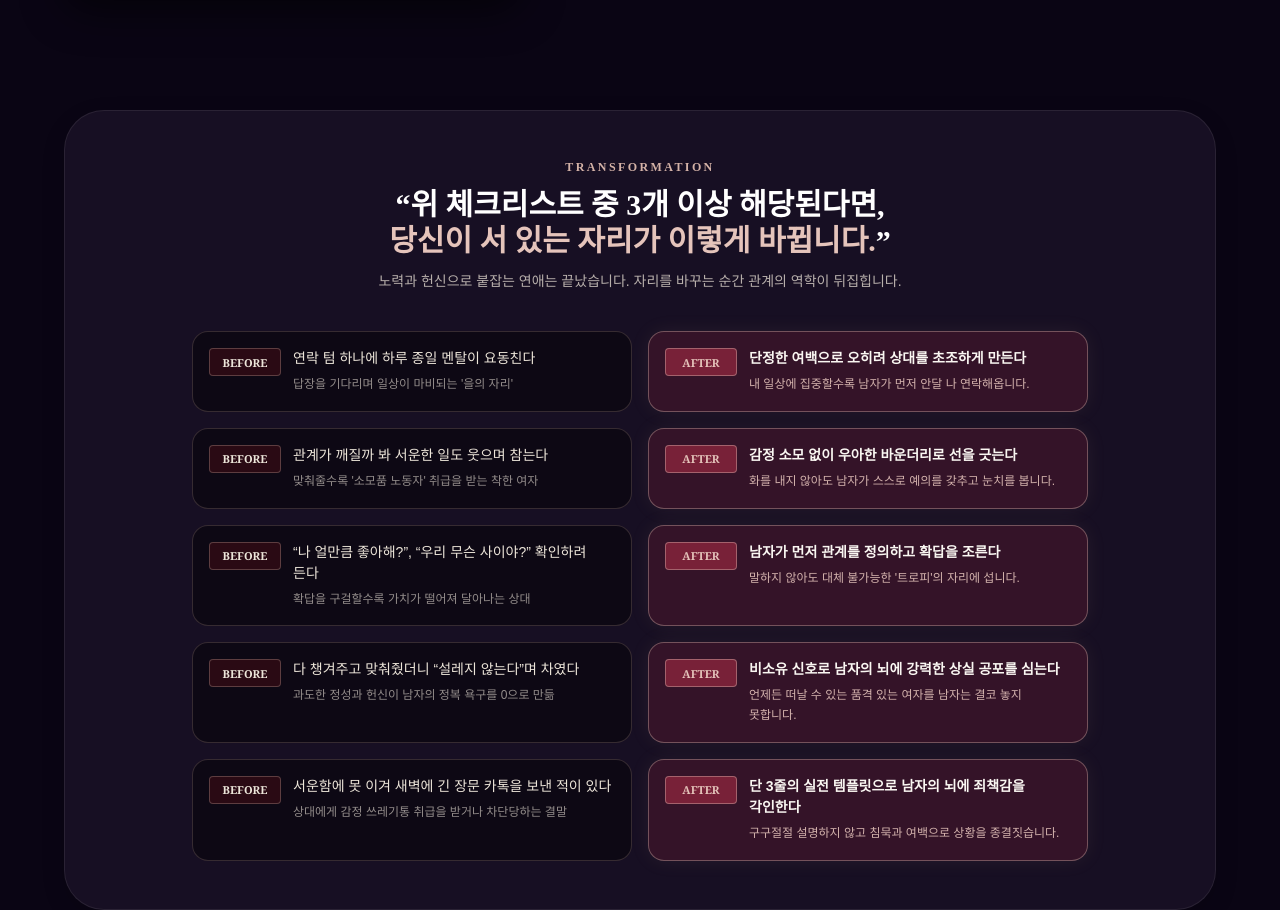
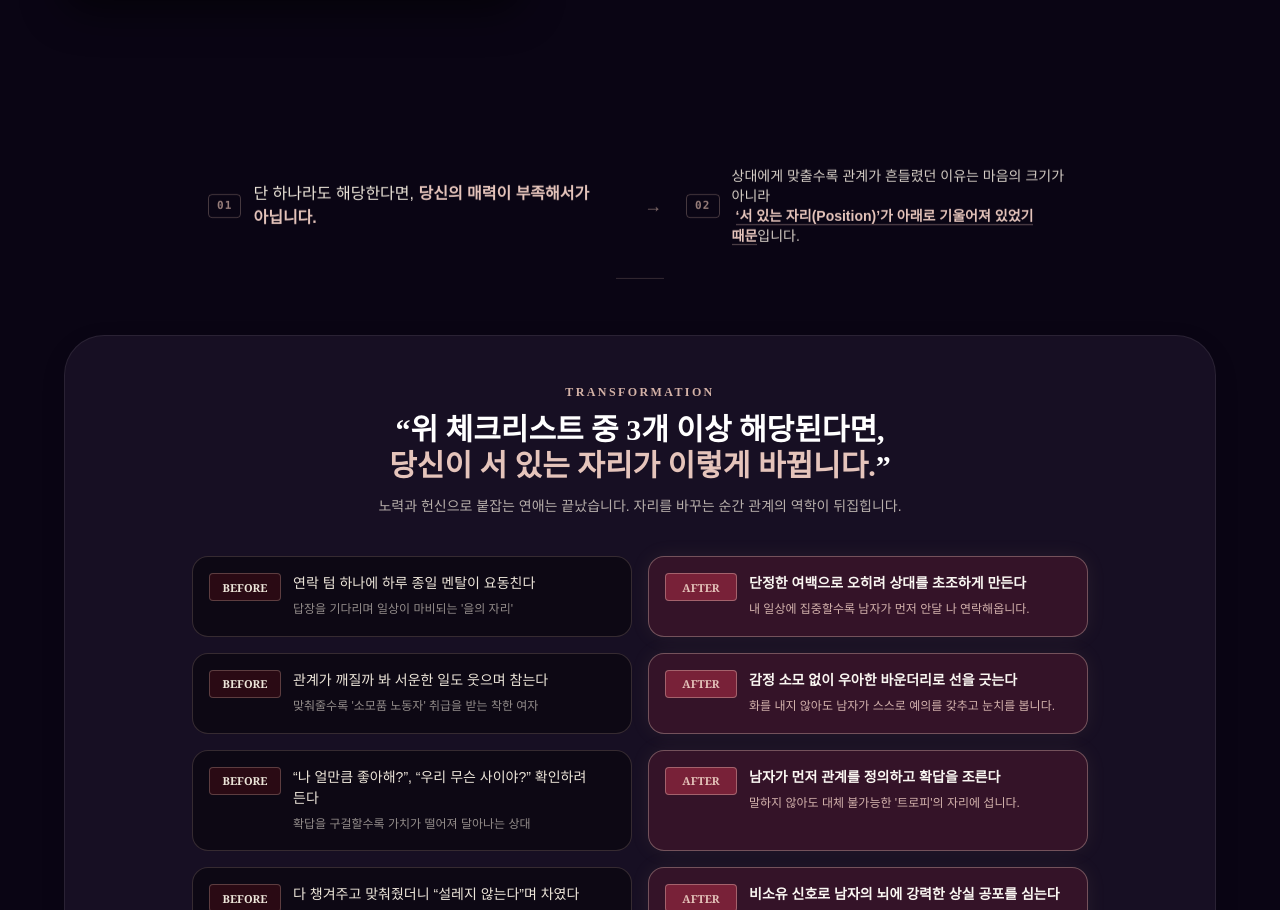
Before and after one commit to woolbo100/buzasun, a Next.js app: page /reports/love-secret in a window 1280 px wide. Shown: the part 2822-3732 px from the top of the page. Built offline with nearby package versions, Linux system fonts and the light colour scheme; no server answers; the database is empty.

Commit message:
feat(love-secret): 체크리스트와 Before/After 연결 원인 진단 브릿지 섹션 추가

```diff
--- a/app/reports/love-secret/page.tsx
+++ b/app/reports/love-secret/page.tsx
@@ -434,6 +434,47 @@ export default function LoveSecretEbookPage() {
                 </div>
               </Reveal>
             </section>
+
+            {/* ═══════════════════════════════════════════════════════════════
+                체크리스트와 Before/After를 잇는 원인 진단 브릿지
+               ═══════════════════════════════════════════════════════════════ */}
+            <div className="py-8 md:py-14 max-w-4xl mx-auto px-4 text-center">
+              <Reveal>
+                <div className="flex flex-col md:flex-row items-center justify-center gap-4 md:gap-6 break-keep">
+                  {/* 스텝 01 */}
+                  <div className="flex items-center gap-3 text-left">
+                    <span className="text-[11px] font-mono font-bold text-[#D4B2A7]/70 tracking-widest px-2 py-0.5 rounded border border-[#D4B2A7]/30 shrink-0">
+                      01
+                    </span>
+                    <p className="text-sm md:text-base text-[#EDE6DA] font-medium leading-relaxed">
+                      단 하나라도 해당한다면, <span className="text-[#E5C4BB] font-semibold">당신의 매력이 부족해서가 아닙니다.</span>
+                    </p>
+                  </div>
+
+                  {/* 연결 화살표: PC는 오른쪽, 모바일은 아래쪽 */}
+                  <div className="text-[#D4B2A7]/60 flex items-center justify-center shrink-0">
+                    <span className="hidden md:inline text-lg font-light">→</span>
+                    <span className="md:hidden text-sm font-light">↓</span>
+                  </div>
+
+                  {/* 스텝 02 */}
+                  <div className="flex items-center gap-3 text-left">
+                    <span className="text-[11px] font-mono font-bold text-[#D4B2A7]/70 tracking-widest px-2 py-0.5 rounded border border-[#D4B2A7]/30 shrink-0">
+                      02
+                    </span>
+                    <p className="text-xs md:text-sm text-[#EDE6DA]/90 leading-relaxed">
+                      상대에게 맞출수록 관계가 흔들렸던 이유는 마음의 크기가 아니라<br className="hidden lg:inline" />
+                      <span className="text-[#E5C4BB] font-semibold border-b border-[#E5C4BB]/40 ml-1">
+                        ‘서 있는 자리(Position)’가 아래로 기울어져 있었기 때문
+                      </span>입니다.
+                    </p>
+                  </div>
+                </div>
+
+                {/* 얇은 정돈 선 */}
+                <div className="w-12 h-[1px] bg-[#D4B2A7]/25 mx-auto mt-6 md:mt-8" />
+              </Reveal>
+            </div>
 
             {/* ═══════════════════════════════════════════════════════════════
                 신규 추가: Before & After 1:1 매칭 비교 (기존 연애비급 디자인 톤앤매너 적용)
```
